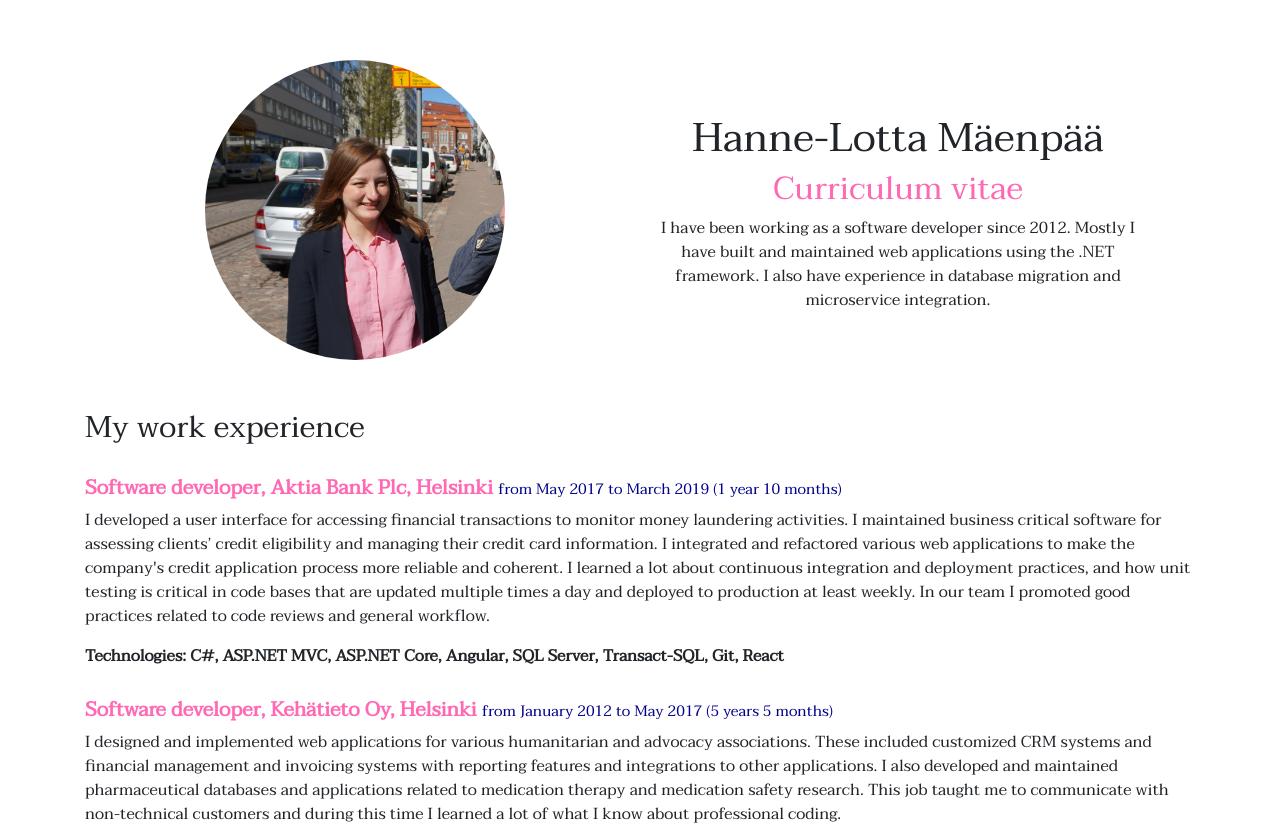
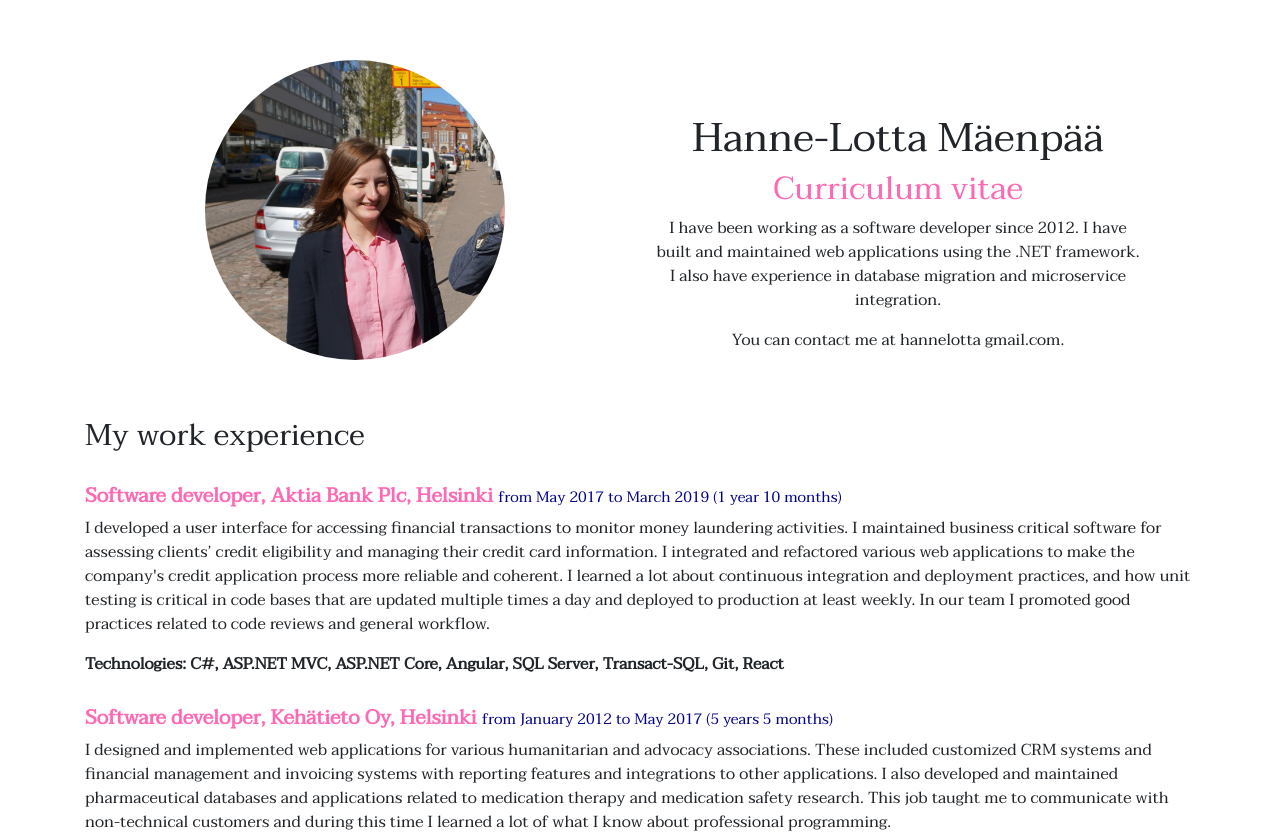
Before and after one commit to hannelotta/hannelotta.github.io, a plain HTML site: page index.html in a window 1280 px wide. Shown: the top 837 px of the page. Drawn offline with nearby package versions, Linux system fonts and the light colour scheme.

Commit message:
Change wording, add contact information

```diff
--- a/index.html
+++ b/index.html
@@ -21,9 +21,12 @@
                   <h1>Hanne-Lotta Mäenpää</h1>
                   <h2>Curriculum vitae</h2>
                   <p>
-                     I have been working as a software developer since 2012. Mostly I have built and maintained web applications using the .NET framework.
+                     I have been working as a software developer since 2012. I have built and maintained web applications using the .NET framework.
                      I also have experience in database migration and microservice integration.
                   </p>
+				  <p>
+				     You can contact me at hannelotta gmail.com.
+				  </p>
                </div>
             </div>
             <div class="col-md-12">
@@ -51,7 +54,7 @@
                   I designed and implemented web applications for various humanitarian and advocacy associations.
                   These included customized CRM systems and financial management and invoicing systems with reporting features and integrations to other applications.
                   I also developed and maintained pharmaceutical databases and applications related to medication therapy and
-                  medication safety research. This job taught me to communicate with non-technical customers and during this time I learned a lot of what I know about professional coding.
+                  medication safety research. This job taught me to communicate with non-technical customers and during this time I learned a lot of what I know about professional programming.
                </p>
                <p class="highlight">
                   Technologies: Visual Basic, C#, ASP.NET MVC, ASP.NET Web Forms, Team Foundation Server, SQL Server, Transact-SQL, Azure
```
